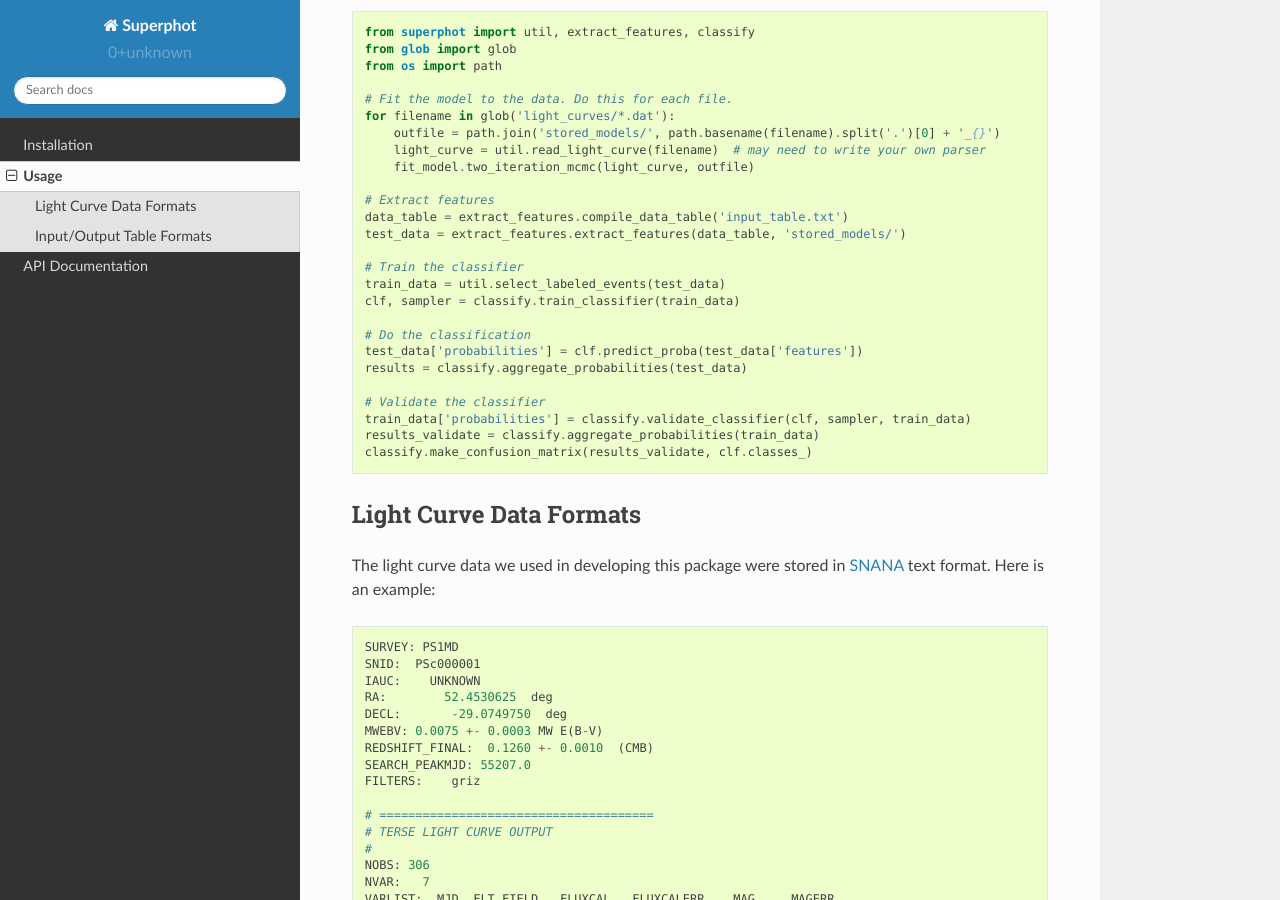
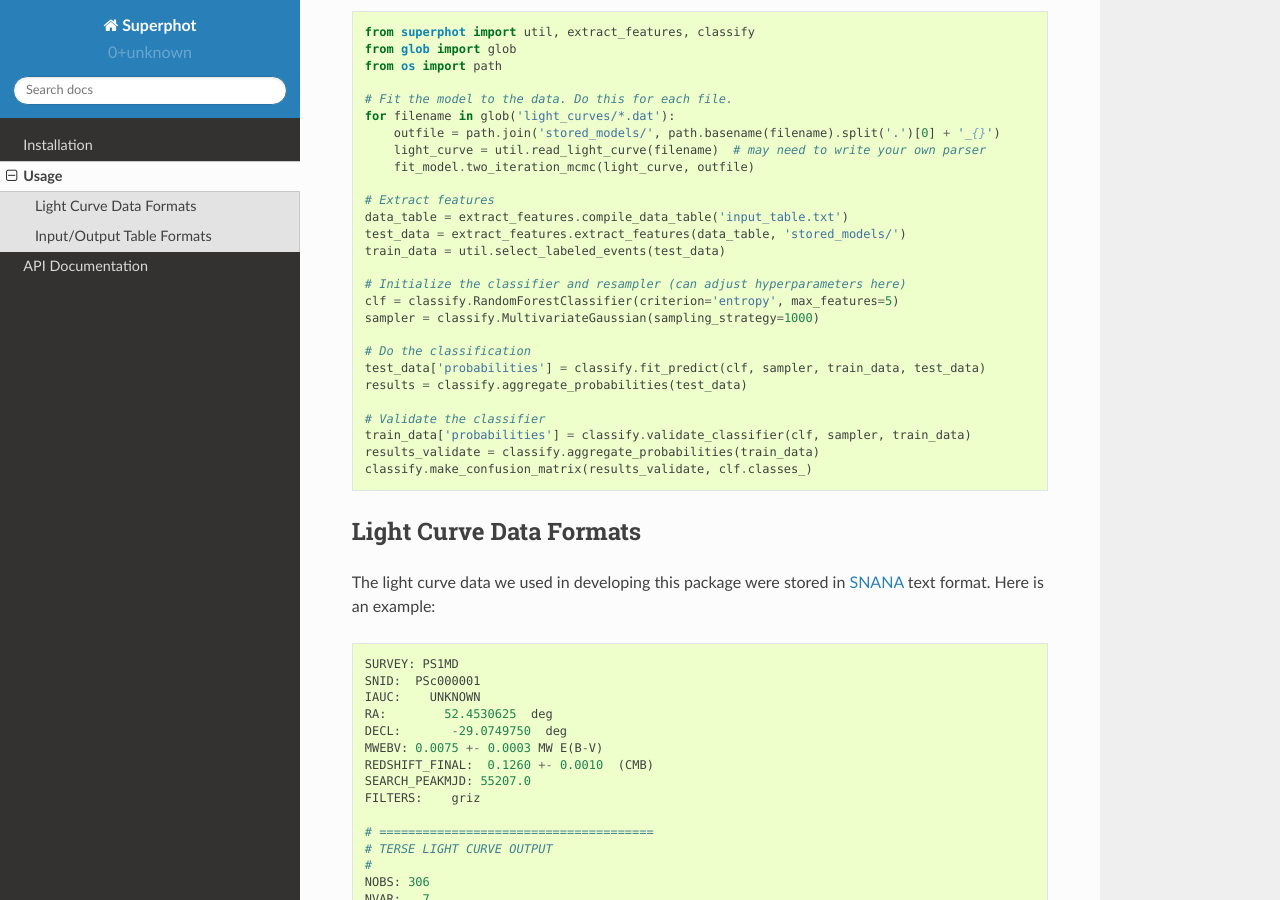
Before and after one commit to griffin-h/superphot, a Sphinx documentation site: the page built from docs/source/usage.rst, in a window 1280 px wide and 900 px high, scrolled down 537 px. Built offline with Sphinx 7.4.7 and the Read the Docs theme 2.0.0, drawn with Linux system fonts in a browser that asks for light colours.

```diff
--- a/docs/source/usage.rst
+++ b/docs/source/usage.rst
@@ -33,13 +33,14 @@
     # Extract features
     data_table = extract_features.compile_data_table('input_table.txt')
     test_data = extract_features.extract_features(data_table, 'stored_models/')
+    train_data = util.select_labeled_events(test_data)
 
-    # Train the classifier
-    train_data = util.select_labeled_events(test_data)
-    clf, sampler = classify.train_classifier(train_data)
+    # Initialize the classifier and resampler (can adjust hyperparameters here)
+    clf = classify.RandomForestClassifier(criterion='entropy', max_features=5)
+    sampler = classify.MultivariateGaussian(sampling_strategy=1000)
 
     # Do the classification
-    test_data['probabilities'] = clf.predict_proba(test_data['features'])
+    test_data['probabilities'] = classify.fit_predict(clf, sampler, train_data, test_data)
     results = classify.aggregate_probabilities(test_data)
 
     # Validate the classifier
```
Also changed, not shown: 1 other file.
